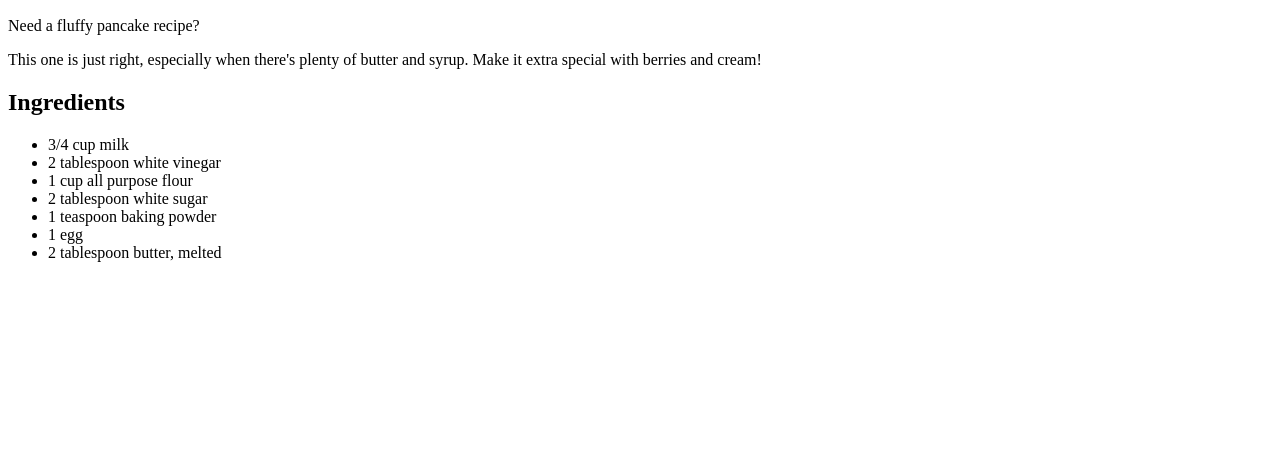
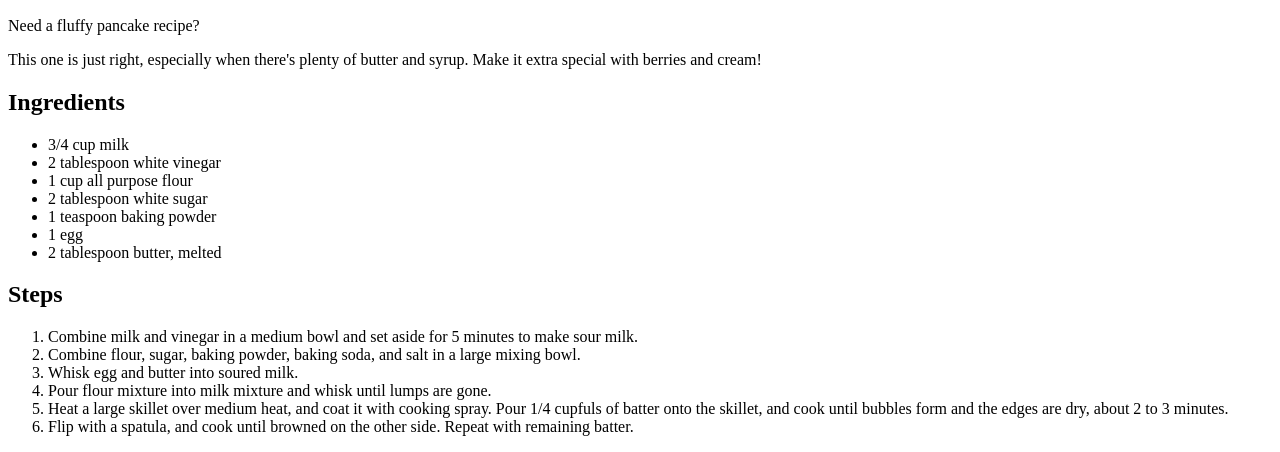
Before and after one commit to vj216/odin-recipes, a plain HTML site: page recipes/pancakes.html in a window 1280 px wide. Shown: the part 650-1102 px from the top of the page. Before the commit the page ends 928 px from the top, so only its background shows below. Drawn offline with Linux system fonts and the light colour scheme.

Commit message:
Add ordered list of steps to pancakes.html

```diff
--- a/recipes/pancakes.html
+++ b/recipes/pancakes.html
@@ -25,5 +25,14 @@
         <li>2 tablespoon butter, melted</li>
     </ul>
 
+    <h2>Steps</h2>
+    <ol>
+        <li>Combine milk and vinegar in a medium bowl and set aside for 5 minutes to make sour milk.</li>
+        <li>Combine flour, sugar, baking powder, baking soda, and salt in a large mixing bowl.</li>
+        <li>Whisk egg and butter into soured milk.</li>
+        <li>Pour flour mixture into milk mixture and whisk until lumps are gone. </li>
+        <li>Heat a large skillet over medium heat, and coat it with cooking spray. Pour 1/4 cupfuls of batter onto the skillet, and cook until bubbles form and the edges are dry, about 2 to 3 minutes.</li>
+        <li>Flip with a spatula, and cook until browned on the other side. Repeat with remaining batter.</li>
+        </ol>
 </body>
 </html>
```
